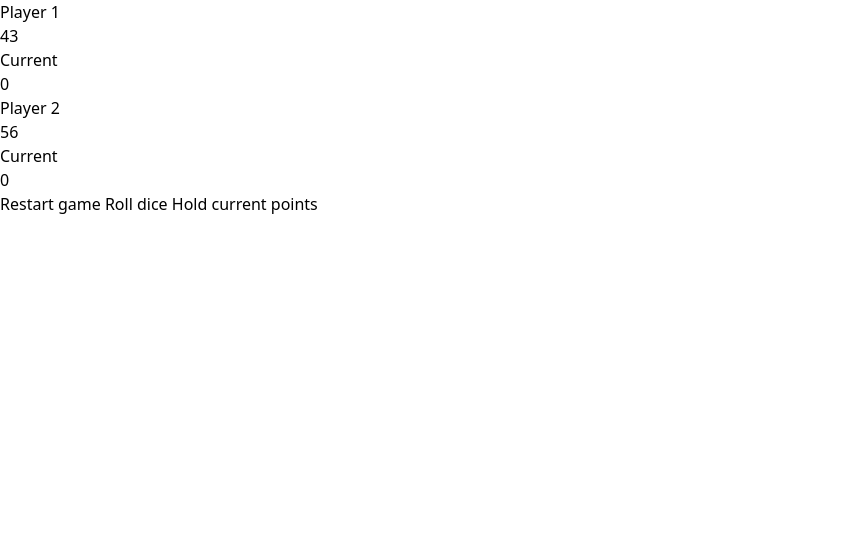
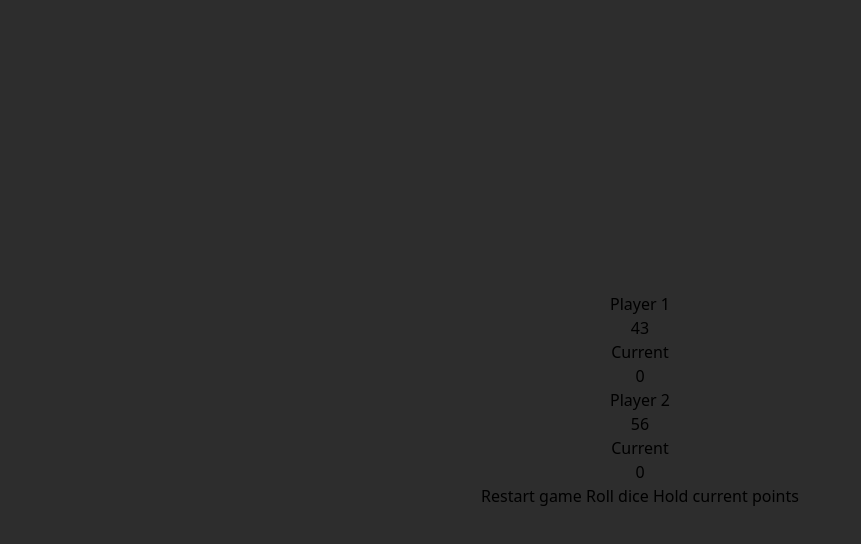
Before and after one commit to Ameer2000Mzori/Dice-Game-With-Tailwind, a website: page src/index.html in a window 1280 px wide. Shown: the whole page, without its empty margins (0-861 px from the left). Drawn offline with Linux system fonts and the light colour scheme.

Commit message:
added background color to section header

```diff
--- a/src/index.html
+++ b/src/index.html
@@ -14,7 +14,10 @@
     <link href="./output.css" rel="stylesheet" />
   </head>
   <body>
-    <section id="header" class="">
+    <section
+      id="header"
+      class="flex flex-col text-center items-center justify-center w-[100dvw] h-[100dvh] bg-[#2D2D2D]"
+    >
       <div id="header-Wrap" class="">
         <div id="header-Left" class="">
           <div>Player 1</div>
@@ -37,7 +40,6 @@
         <button type="button">Hold current points</button>
       </div>
     </section>
-
     <script src="script.js"></script>
   </body>
 </html>
```
Also changed, not shown: src/output.css.
